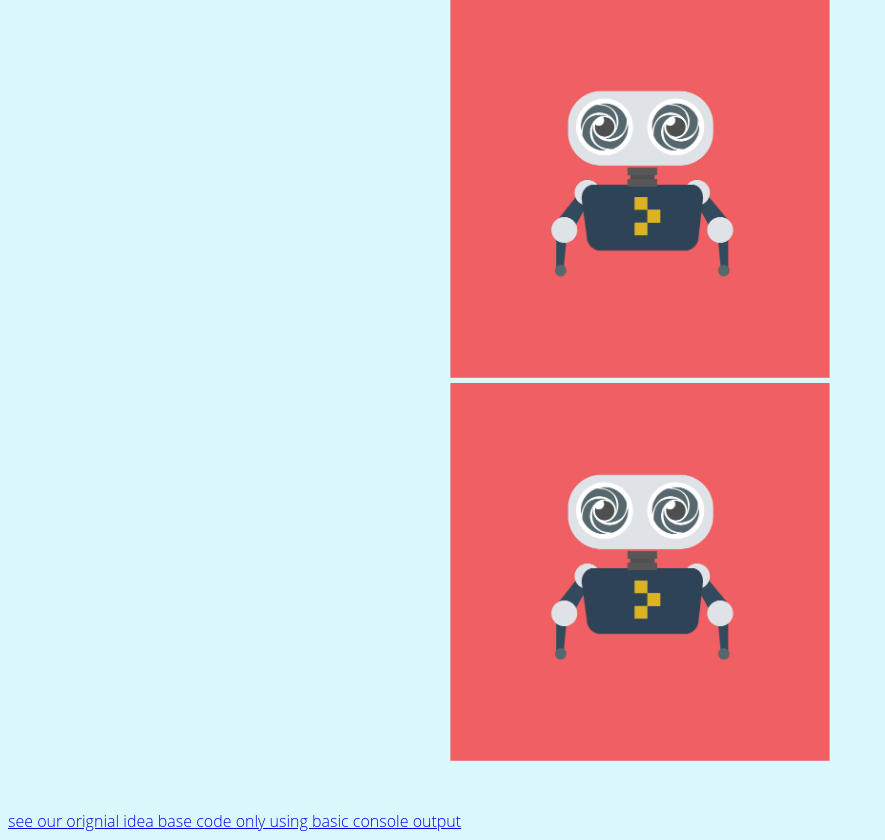
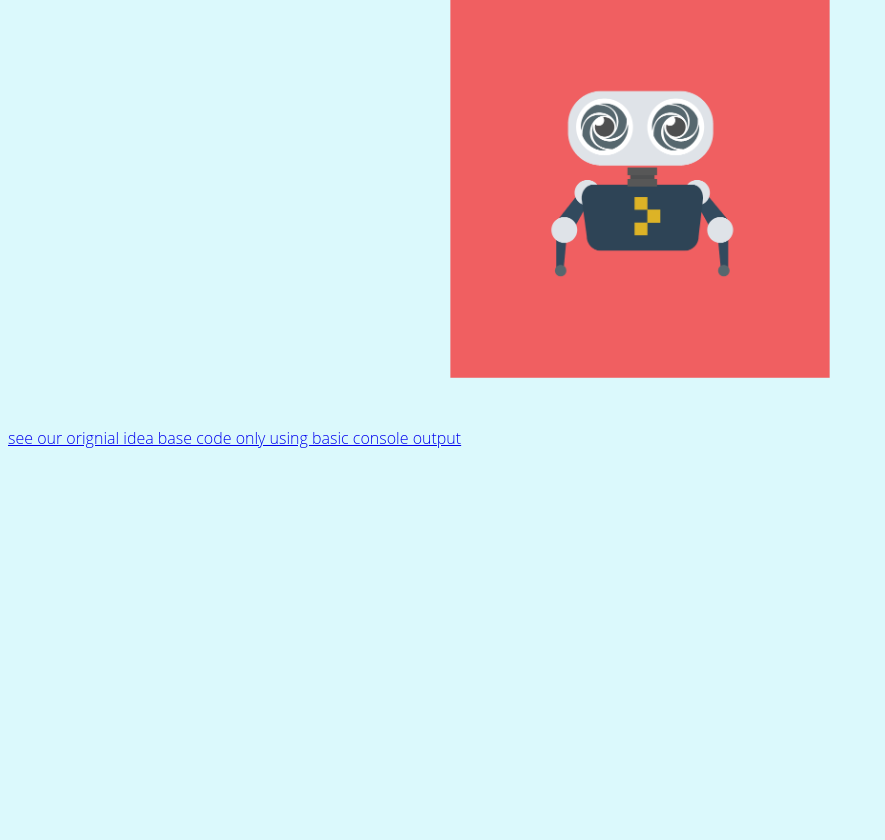
Before and after one commit to SidneyGil/PythonProject-Quiz, a Flask app: page / in a window 1280 px wide. Shown: the part 119-959 px from the top of the page, without its empty margins (0-885 px from the left). After the commit the page ends 567 px from the top, so only its background shows below. Run offline with Flask 2, Linux system fonts and the light colour scheme.

Commit message:
deleting image

```diff
--- a/templates/base.html
+++ b/templates/base.html
@@ -5,8 +5,6 @@
 <p style='test-align:center'>How much of an NSFJ personality are you?</p>
 
 <div align="center">
-    <img src="static/replit.jpg" style="width:30%"></img>
-</br>
     <a href="https://replit.com/@SidneyGil/GroupFinalPython#data.json">
         <img src="static/replit.jpg" style="width:30%">
     </a>
```
